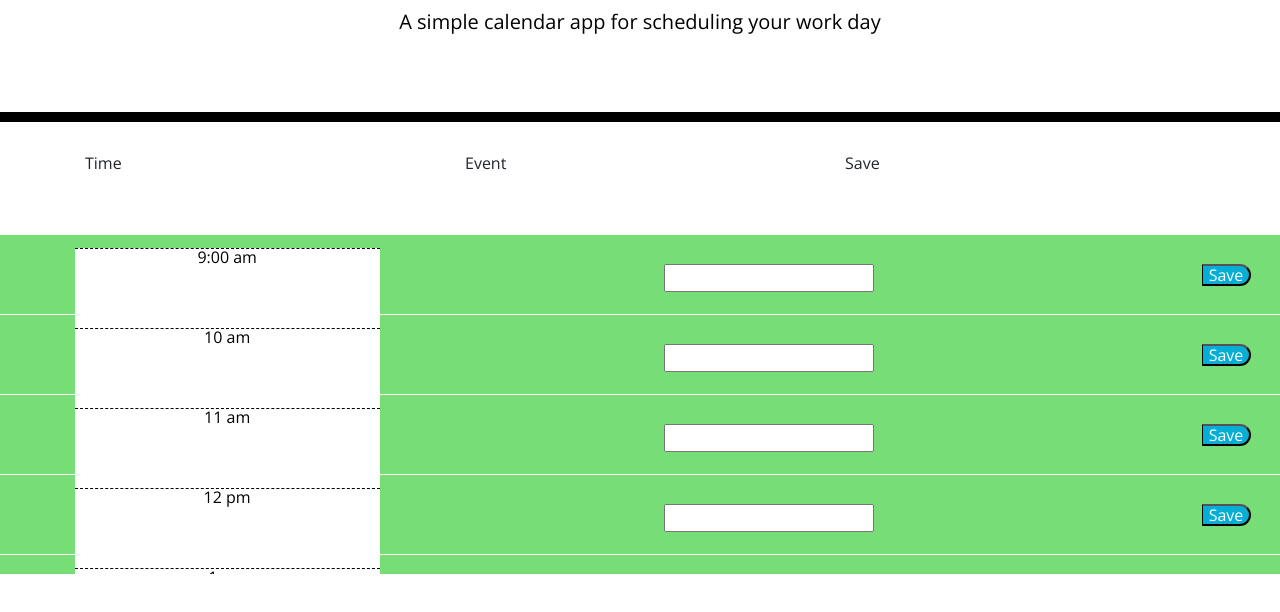
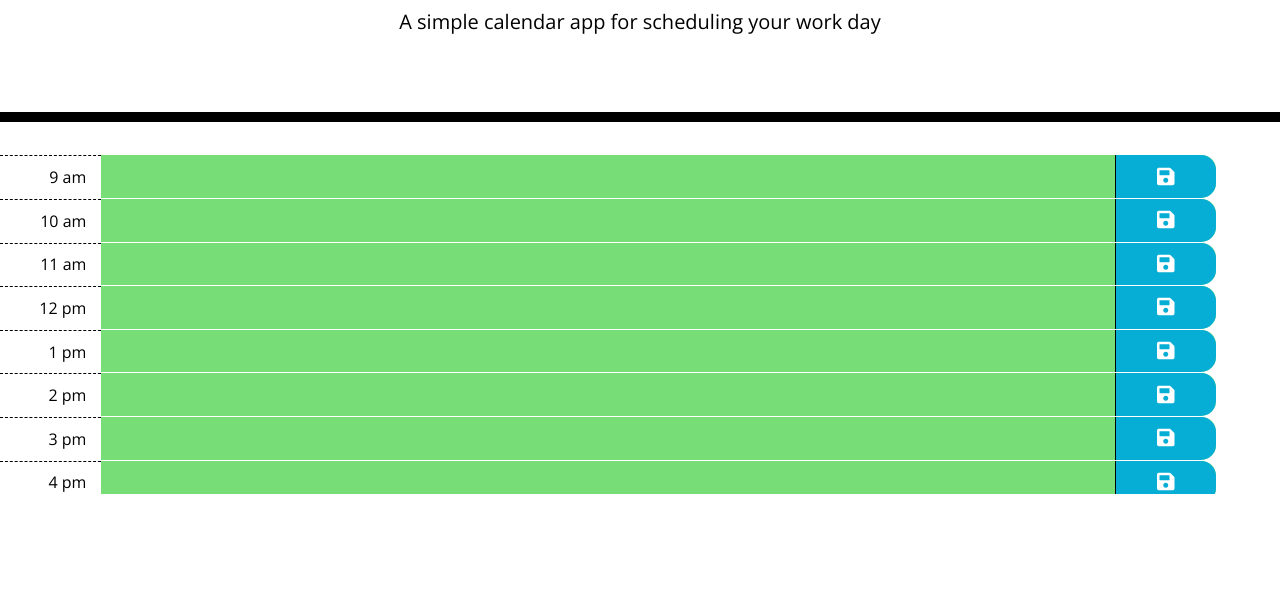
Before and after one commit to hstor3/planner, a plain HTML site: page index.html in a window 1280 px wide. Shown: the part 178-790 px from the top of the page. Drawn offline with nearby package versions, Linux system fonts and the light colour scheme.

Commit message:
sooooo maaannnnyyyy changesssss

```diff
--- a/index.html
+++ b/index.html
@@ -1,23 +1,14 @@
 <!DOCTYPE html>
 <html lang="en">
+
 <head>
     <meta charset="UTF-8" />
     <meta name="viewport" content="width=device-width, initial-scale=1.0" />
     <meta http-equiv="X-UA-Compatible" content="ie=edge" />
-    <link
-      rel="stylesheet"
-      href="https://stackpath.bootstrapcdn.com/bootstrap/4.3.1/css/bootstrap.min.css"
-    />
-    <link
-      rel="stylesheet"
-      href="https://use.fontawesome.com/releases/v5.8.1/css/all.css"
-      integrity="sha384-50oBUHEmvpQ+1lW4y57PTFmhCaXp0ML5d60M1M7uH2+nqUivzIebhndOJK28anvf"
-      crossorigin="anonymous"
-    />
-    <link
-      href="https://fonts.googleapis.com/css?family=Open+Sans&display=swap"
-      rel="stylesheet"
-    />
+    <link rel="stylesheet" href="https://stackpath.bootstrapcdn.com/bootstrap/4.3.1/css/bootstrap.min.css" />
+    <link rel="stylesheet" href="https://use.fontawesome.com/releases/v5.8.1/css/all.css"
+        integrity="sha384-50oBUHEmvpQ+1lW4y57PTFmhCaXp0ML5d60M1M7uH2+nqUivzIebhndOJK28anvf" crossorigin="anonymous" />
+    <link href="https://fonts.googleapis.com/css?family=Open+Sans&display=swap" rel="stylesheet" />
     <link rel="stylesheet" href="style.css" />
     <title>Work Day Scheduler</title>
 </head>
@@ -29,14 +20,6 @@
         <p class="lead">A simple calendar app for scheduling your work day</p>
         <p id="currentDay" class="lead"></p>
     </header>
-    <div class="container">
-
-      <div class="row">
-        <div class="col">Time</div>
-        <div class="col" id="text-area">Event</div>
-        <div class="col">Save</div>
-      </div>
-    </div>
 
     <main class="pre-scrollable"></main>
 
@@ -44,39 +27,5 @@
     <script src="https://cdnjs.cloudflare.com/ajax/libs/moment.js/2.24.0/moment.min.js"></script>
     <script src="script.js"></script>
 </body>
+
 </html>
-
-
-
-
-<!-- functional layout -->
-<!-- https://getbootstrap.com/docs/4.0/components/collapse/ -->
-
-<!-- layout hover section idea -->
-<!-- https://getbootstrap.com/docs/4.0/components/list-group/ -->
-
-<!-- for adding hourly todos -->
-<!-- https://getbootstrap.com/docs/4.0/components/modal/ -->
-
-<!-- dropdown menu and button for adding things -->
-<!-- https://getbootstrap.com/docs/4.0/components/input-group/ -->
-
-<!-- sortability  -->
-<!-- https://jqueryui.com/sortable/#placeholder -->
-
-<!-- sort and collapse -->
-<!-- https://jqueryui.com/accordion/#sortable -->
-
-<!-- collapsable  -->
-<!-- https://jqueryui.com/accordion/#collapsible -->
-
-<!-- dropdown calendar -->
-<!-- https://jqueryui.com/datepicker/ -->
-
-<!-- need to find a remove item button -->
-
-<!-- for checking if the time is correct -->
-<!-- https://momentjs.com/docs/#/query/ -->
-<!-- https://momentjs.com/docs/#/manipulating/ -->
-
-<!-- week4-17 -->
--- a/script.js
+++ b/script.js
@@ -2,11 +2,11 @@
 let now = moment().format("LLLL");
 $("#current").text(now);
 
-// correctly linked test
+
 console.log("hello");
 
 let timeSlots = [
-    "9:00 am", "10 am", "11 am", "12 pm", "1 pm", "2 pm", "3 pm", "4 pm", "5 pm"
+    "9 am", "10 am", "11 am", "12 pm", "1 pm", "2 pm", "3 pm", "4 pm", "5 pm"
 ];
 
 // compares times to moment times and changes background color based on time
@@ -16,23 +16,15 @@ function compareHours(index, time) {
     console.log(index, time)
     let parsedTime = moment(time, ["h:m a"])
 
-        if (parsedTime.isBefore(moments)) {
+    if (parsedTime.isBefore(moments, "hour")) {
         document.getElementById(index).classList.add("past");
-        } else if (parsedTime.isAfter(moments)) {
+    } else if (parsedTime.isAfter(moments, "hour")) {
         document.getElementById(index).classList.add("future");
-        } else if (parsedTime.isSame(moments)) {
+    } else {
         document.getElementById(index).classList.add("present");
-        } else {
-            console.log("wut?")
+    }
 }
 
-
-        // else if and else addClass (from css to change color)
-       }
-       // make a past class
-
-        // set hourly limits
-// }
 
 // what displays when the page is loaded
 $(document).ready(function () {
@@ -44,20 +36,21 @@ $(document).ready(function () {
 
         let html = `
         <div id=${index} class="row time">
-            <div class="hour col-3" id="hour">${time}</div>
-            <div class="activity-div col-7" id="activity-div text-area">
+            <div class="hour col-1" id="hour">${time}</div>
+            <div class="activity-div col-10" id="activity-div text-area">
                 <input class="activity" type="text" id="activity-${index}">
                 <ul class="output" id="output-${index}"></ul>
             </div>
-                <div class="btn-div col-2" id="btn-div">
-                <button class="save-btn" id="${time}">Save</button>
+            <div class="btn-div col-1" id="btn-div">
+                <button class="save-btn" id="${time}">
+                    <i class="fas fa-save align-middle" style="font-size: 20px"></i>
+                </button>
             </div>
         </div>
 
                 `
         $(".pre-scrollable").append(html);
 
-                // backColor(time, index);
         compareHours(index, time);
 
         if (activityArray) {
@@ -84,7 +77,6 @@ $(document).on("click", "button.save-btn", function (event) {
     let data = document.getElementById(`activity-${rowId}`);
 
     let time = $(this).attr("id");
-    // console.log(time);
     let hourArray = JSON.parse(localStorage.getItem(time)) || [];
     hourArray.push(data.value);
     console.log(hourArray);
@@ -98,5 +90,3 @@ $(document).on("click", "button.save-btn", function (event) {
 
     output.appendChild(x);
 });
-
-// find a save icon for html file in js
--- a/style.css
+++ b/style.css
@@ -7,17 +7,28 @@
     font-family: 'Open Sans', sans-serif;
     font-size: 16px;
     line-height: 1;
+    /* overflow: hidden; */
   }
 
-  /* .activity{
-    background: transparent;
-    border: none;
-    resize: none;
-    color: #000000;
-    border-left: 1px solid black;
-    padding: 10px;
-  } */
+  /* input container  */
+  .activity-div {
+      height: 100%;
+      width: 100%;
+      background-color: transparent;
+      /* overflow: hidden; */
+  }
 
+  /* input */
+  .activity {
+      height: 100%;
+      width: 100%;
+      background-color: transparent;
+      outline: none;
+      border: none;
+      overflow: hidden;
+  }
+
+  /* header  */
   .jumbotron {
     text-align: center;
     background-color: transparent;
@@ -26,63 +37,91 @@
     border-bottom: 10px solid black;
   }
 
-  /* .description{
-    white-space: pre-wrap;
+  /* main section */
+  .pre-scrollable {
+      width: 95%;
   }
 
-  .time-block{
+  /* time slot */
+  .time {
     text-align: center;
-    border-radius: 15px;
-  } */
-  /* text inside the rows */
-  .time {
-    padding-left: 7vw;
-    padding-top: 1vw;
-    padding-bottom: 1vw;
-    text-align: center;
-    /* position: absolute; */
     vertical-align: middle;
   }
 
+  /* no decoration to the list */
   ul {
     list-style: none;
+    color: black;
+    text-align: left;
   }
 
+  /* row with hour, activity and button */
   .row {
-    white-space: pre-wrap;
-    height: 80px;
-    border-top: 1px solid white;;
+    border-top: 1px solid white;
+    background-color: white;
+    border-top-right-radius: 15px;
+    border-bottom-right-radius: 15px;
+    margin: auto;
   }
 
+  /* hour on the left */
   .hour {
     background-color: #ffffff;
     color: #000000;
     border-top: 1px dashed #000000;
+    text-align: right;
+    padding-top: 1vw;
+    padding-bottom: 1vw;
   }
 
+  /* past hour color */
   .past {
     background-color: #d3d3d3;
     color: white;
+    background-clip: white;
   }
 
+  /* color of the present hour */
   .present {
     background-color: #ff6961;
     color: white;
   }
 
+/* future time color */
   .future {
     background-color: #77dd77;
     color: white;
   }
 
-  .save-btn {
+/* container that the button is in */
+  .btn-div {
     border-left: 1px solid black;
     border-top-right-radius: 15px;
     border-bottom-right-radius: 15px;
     background-color: #06AED5;
     color: white;
+    width: 5%;
   }
 
+/* button around the icon */
+  button {
+    background-color: transparent;
+    color: white;
+    border-color: transparent;
+    white-space: nowrap;
+    width: 100%;
+    height: 100%;
+}
+
+/* makes the button not have an outline when clicked */
+button:active,
+button:focus {
+    border: transparent;
+    outline: none;
+
+}
+
+/* makes button grow when hovered over */
   .save-btn i:hover {
     font-size: 20px;
     transition: all .3s ease-in-out;
```
Lines whose indentation alone changed are shown as unchanged.
